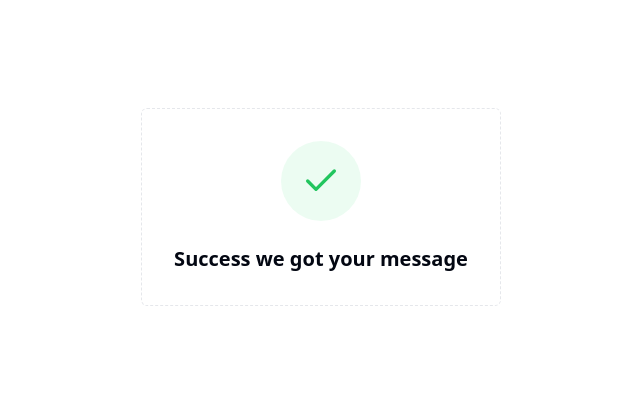
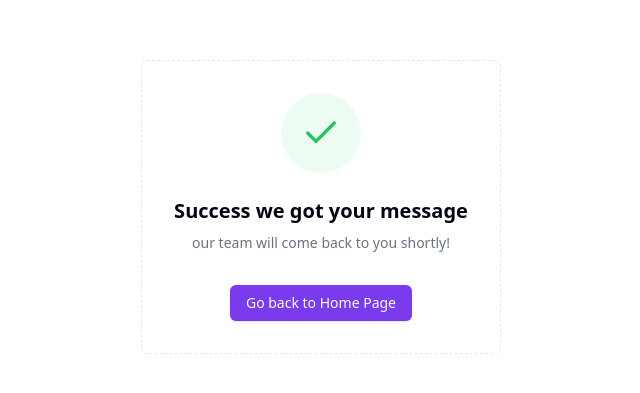
Before and after one commit to Martin2251/formbetterway, a Next.js app: page /success in a window 1280 px wide. Shown: the part 193-586 px from the top of the page, without its empty margins (319-959 px from the left). Built offline with nearby package versions, Linux system fonts and the light colour scheme.

Commit message:
actions file

```diff
--- a/app/actions.ts
+++ b/app/actions.ts
@@ -8,4 +8,9 @@ export async function TalkToSalesAction(formData:FormData){
         method: 'POST',
         body:formData
     })
+
+
+    if(!response.ok){
+        throw new Error("")
+    }
 }
--- a/app/success/page.tsx
+++ b/app/success/page.tsx
@@ -1,4 +1,6 @@
+import { Button } from "@/components/ui/button";
 import { CheckIcon } from "lucide-react";
+import Link from "next/link";
 
 export default function SuccessRoute(){
     return(
@@ -8,6 +10,12 @@ export default function SuccessRoute(){
                     <CheckIcon className="size-10 text-green-500"  />
                 </div>
                 <h2 className="mt-6 text-xl font-semibold">Success we got your message</h2>
+                <p className="mt-2 mb-8 text-center text-sm text-muted-foreground"> our team will come back to you shortly!</p>
+                <Button asChild>
+                    <Link href="/">
+                    Go back to Home Page
+                    </Link>
+                    </Button>
             </div>
         </section>
     )
```
